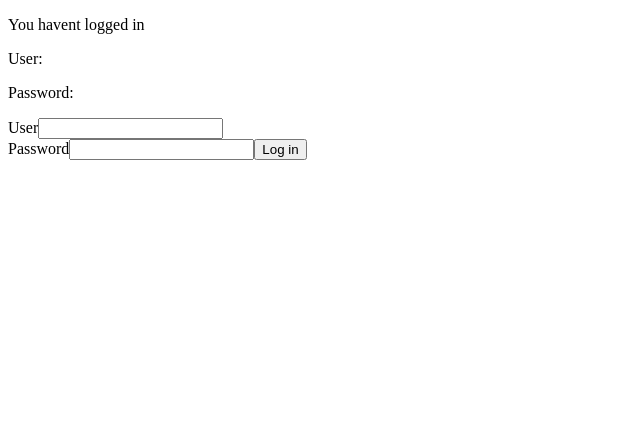
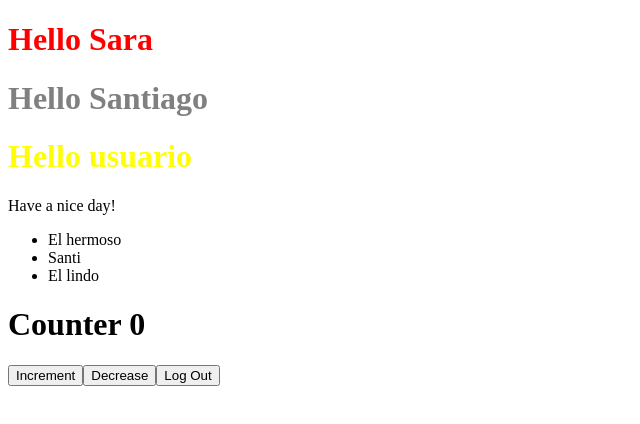
Before and after one commit to isantiagojaramillo/Learnin-ReactJS, a React (Vite) app: page / in a window 1280 px wide. Shown: the top 424 px of the page, without its empty margins (0-640 px from the left). Built offline with nearby package versions, Linux system fonts and the light colour scheme.

Commit message:
components based on classes

```diff
--- /dev/null
+++ b/src/components/ClassCounter.jsx
@@ -0,0 +1,46 @@
+import React, { Component } from 'react'
+
+// export const ClassCounter = () => {
+//   return (
+//     <>
+
+//     </>
+//   )
+// }
+
+class ClassCounter extends Component{
+
+    constructor(props){
+        super(props);
+        this.state = {counter: 0};
+    }
+
+    increase(quantity){
+        this.setState((pastState) => {
+            return {
+                counter: pastState.counter + quantity
+            }
+        });
+    }
+
+    drecrease(quantity){
+        this.setState((pastState) => {
+            return {
+                counter: pastState.counter - quantity
+            }
+        });
+    }
+
+    render(){
+        return(
+            <>
+                <h1>Counter {this.state.counter} </h1>
+                <button onClick={() => this.increase(this.props.increaseQuantity)}>Increment</button>
+                <button onClick={() => this.drecrease(this.props.decreaseQuantity)}>Decrease</button>
+
+            </>
+        );
+    }
+}
+
+export default ClassCounter;
--- a/src/components/User.jsx
+++ b/src/components/User.jsx
@@ -2,7 +2,7 @@ import React from 'react';
 import { Title } from "./Title";
 
 const country = null;
-const friends = ['Alejo', 'Santi', 'El lindo'];
+const friends = ['El hermoso', 'Santi', 'El lindo'];
 
 // COMPONENT
 export const User = () => {
--- a/src/main.jsx
+++ b/src/main.jsx
@@ -1,6 +1,7 @@
 import React, {useState} from 'react';
 import { StrictMode } from 'react';
 import ReactDOM from 'react-dom/client';
+import ClassCounter, {  } from "./components/ClassCounter";
 
 // Exported Components
 import  { User  }  from "./components/User";
@@ -9,13 +10,14 @@ import { FormLogIn } from "./components/FormLogIn";
 
 const App = () => {
 
-  const [session, changeSessionState] = useState(false);
+  const [session, changeSessionState] = useState(true);
 
   return (
     <>
     {session === true ?
       <>
         <User />
+        <ClassCounter increaseQuantity={100} decreaseQuantity={20} />
         <button onClick={() => changeSessionState(false)}>Log Out</button>
       </>
     :
```
